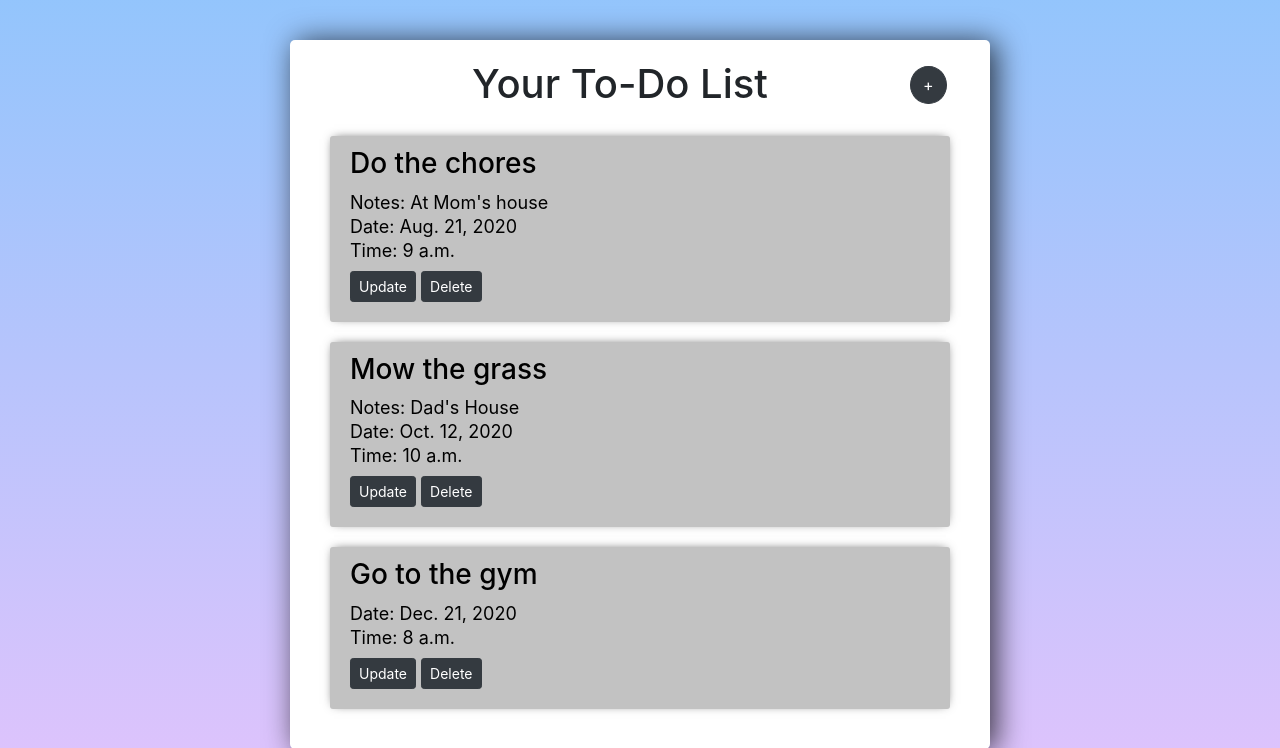
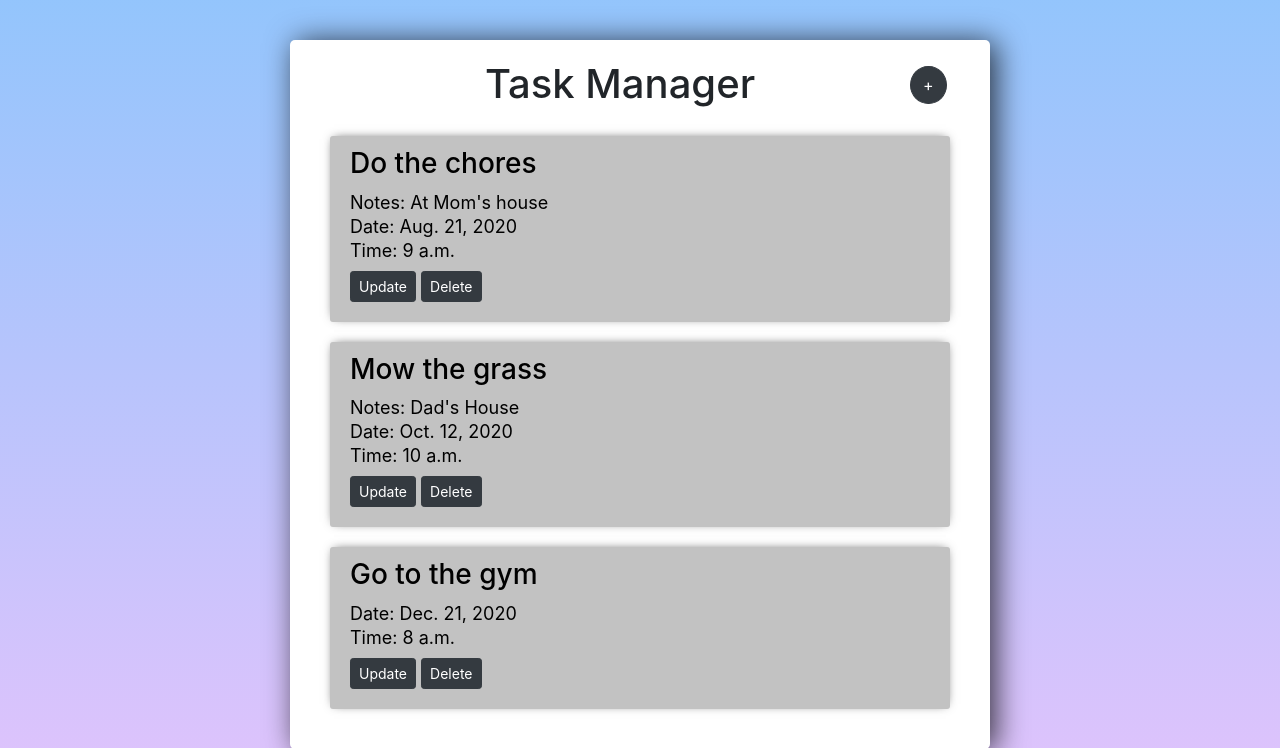
Before and after one commit to dfsantos-source/todo-app, a Django app: page / in a window 1280 px wide. Shown: the part 56-804 px from the top of the page. Run offline with Django 3.2, Linux system fonts and the light colour scheme; a user stored in the database is signed in; data comes from the database, SQL or seed files in the repository; both versions use the stored data as it was after the commit; some libraries are stand-ins or nearby versions.

Commit message:
added static

```diff
--- a/todo_project/todo/templates/todo/main.html
+++ b/todo_project/todo/templates/todo/main.html
@@ -59,7 +59,7 @@
 </style>
 <div class="content">
       <div class="header">
-        <h1>Your To-Do List</h1>
+        <h1>Task Manager</h1>
       </div>
         <a class="create btn btn-dark btn-large" href="{% url 'add_Todo' %}">+</a>
         {% for todoItem in todo_items %}
```
Also changed, not shown: README.md, todo_project/db.sqlite3, todo_project/todo/static/pic1.png (added), todo_project/todo/static/pic2.png (added), todo_project/todo/static/pic3.png (added), todo_project/todo/static/pic4.png (added), 3 other files.
